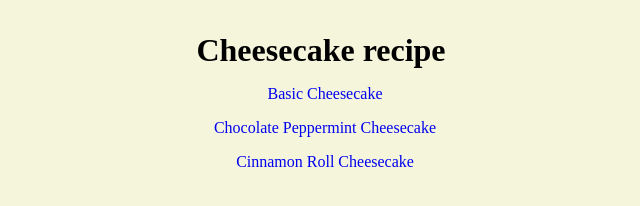
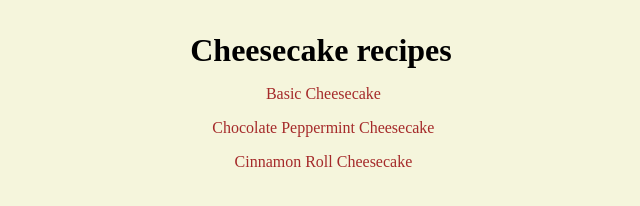
Before and after one commit to xSyl25/odin-recipes, a plain HTML site: page index.html in a window 1280 px wide. Shown: the whole page, without its empty margins (319-959 px from the left). Drawn offline with Linux system fonts and the light colour scheme.

Commit message:
change <a> color and link css to all html files

```diff
--- a/index.html
+++ b/index.html
@@ -7,7 +7,7 @@
     <link rel="stylesheet" href="styles.css">
 </head>
 <body class="body-main">
-    <h1>Cheesecake recipe</h1>
+    <h1>Cheesecake recipes</h1>
       <ul class="ul-main">
         <li><a href="recipes/cheesecake.html">Basic Cheesecake</a></li>
         <li><a href="recipes/cheesecake2.html">Chocolate Peppermint Cheesecake</a></li>
--- a/styles.css
+++ b/styles.css
@@ -10,9 +10,10 @@
 
 a {
     text-decoration: none;
+    color: brown;
 }
 
 .ul-main li {
     list-style-type: none;
-    margin: 1em 2em 1em 0em;
+    margin: 1em 2.2em 1em 0em;
 }
```
Also changed, not shown: recipes/cheesecake.html (+1 -0 lines), recipes/cheesecake2.html (+1 -0 lines), recipes/cheesecake3.html (+1 -0 lines).
